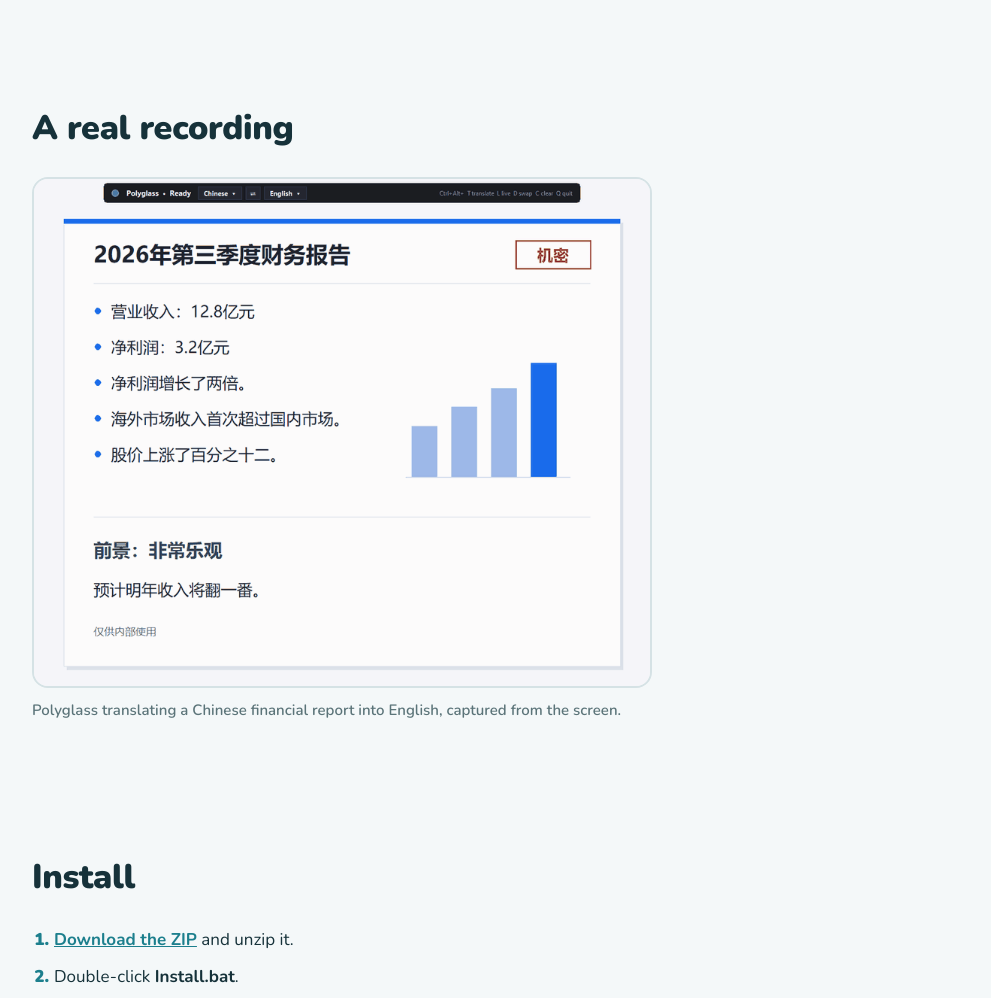
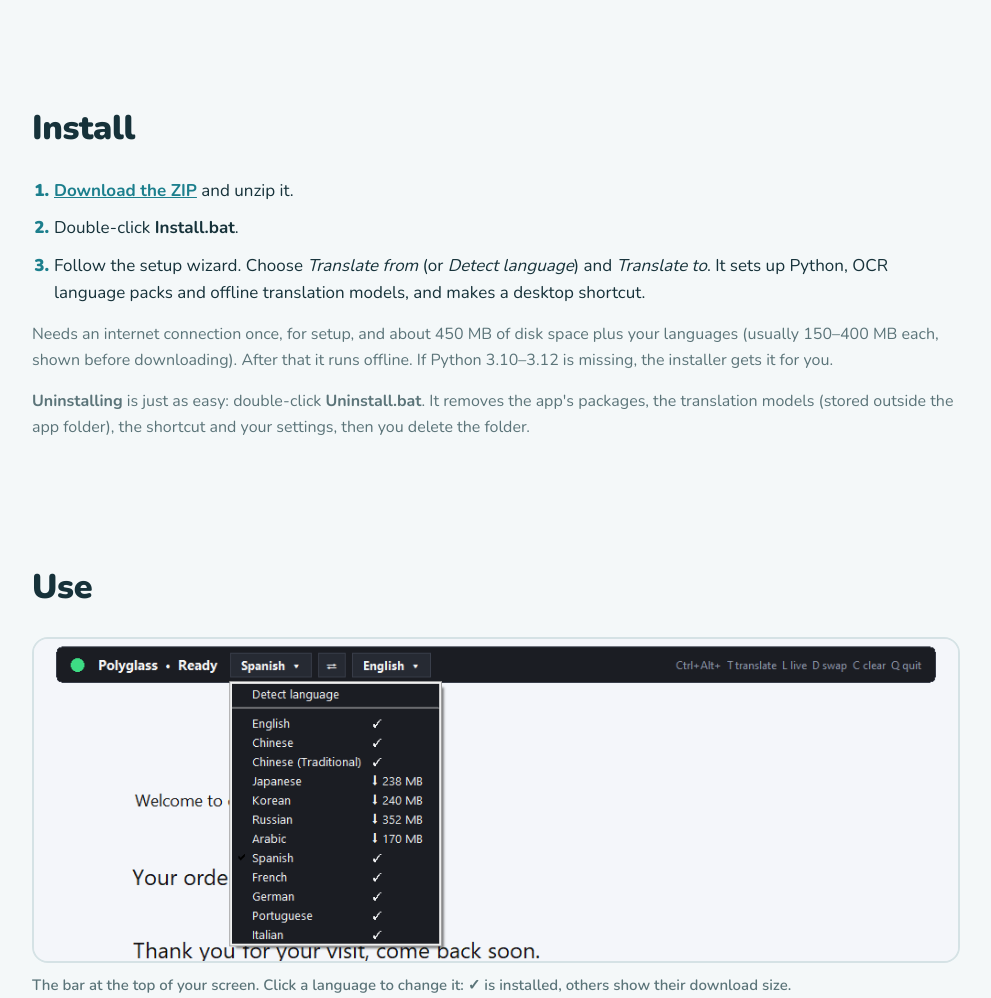
Before and after one commit to APierce-Ptak/polyglass, a plain HTML site: page docs/index.html in a window 1280 px wide. Shown: the part 2358-3356 px from the top of the page, without its empty margins (144-1135 px from the left). Drawn offline with nearby package versions, Linux system fonts and the light colour scheme.

Commit message:
Site: remove the real-recording section

```diff
--- a/docs/index.html
+++ b/docs/index.html
@@ -112,7 +112,6 @@
   .shot { margin: 0 0 24px; }
   .shot img { display: block; width: 100%; height: auto; border-radius: 16px; border: 2px solid var(--border); }
   .shot figcaption { margin-top: 10px; font-size: 15px; color: var(--muted); font-weight: 600; }
-  .recording { max-width: 620px; }
 
   section { padding: 52px 0; }
   h2 { font-size: 34px; font-weight: 900; margin: 0 0 22px; letter-spacing: -0.01em; }
@@ -222,17 +221,6 @@
     </div>
   </section>
 
-  <section id="recording">
-    <div class="wrap">
-      <h2>A real recording</h2>
-      <figure class="shot recording">
-        <img src="demo.gif" width="820" height="674" loading="lazy"
-             alt="Recording: a Chinese quarterly financial report on screen is replaced, line by line in place, with its English translation">
-        <figcaption>Polyglass translating a Chinese financial report into English, captured from the screen.</figcaption>
-      </figure>
-    </div>
-  </section>
-
   <section id="install">
     <div class="wrap">
       <h2>Install</h2>
```
